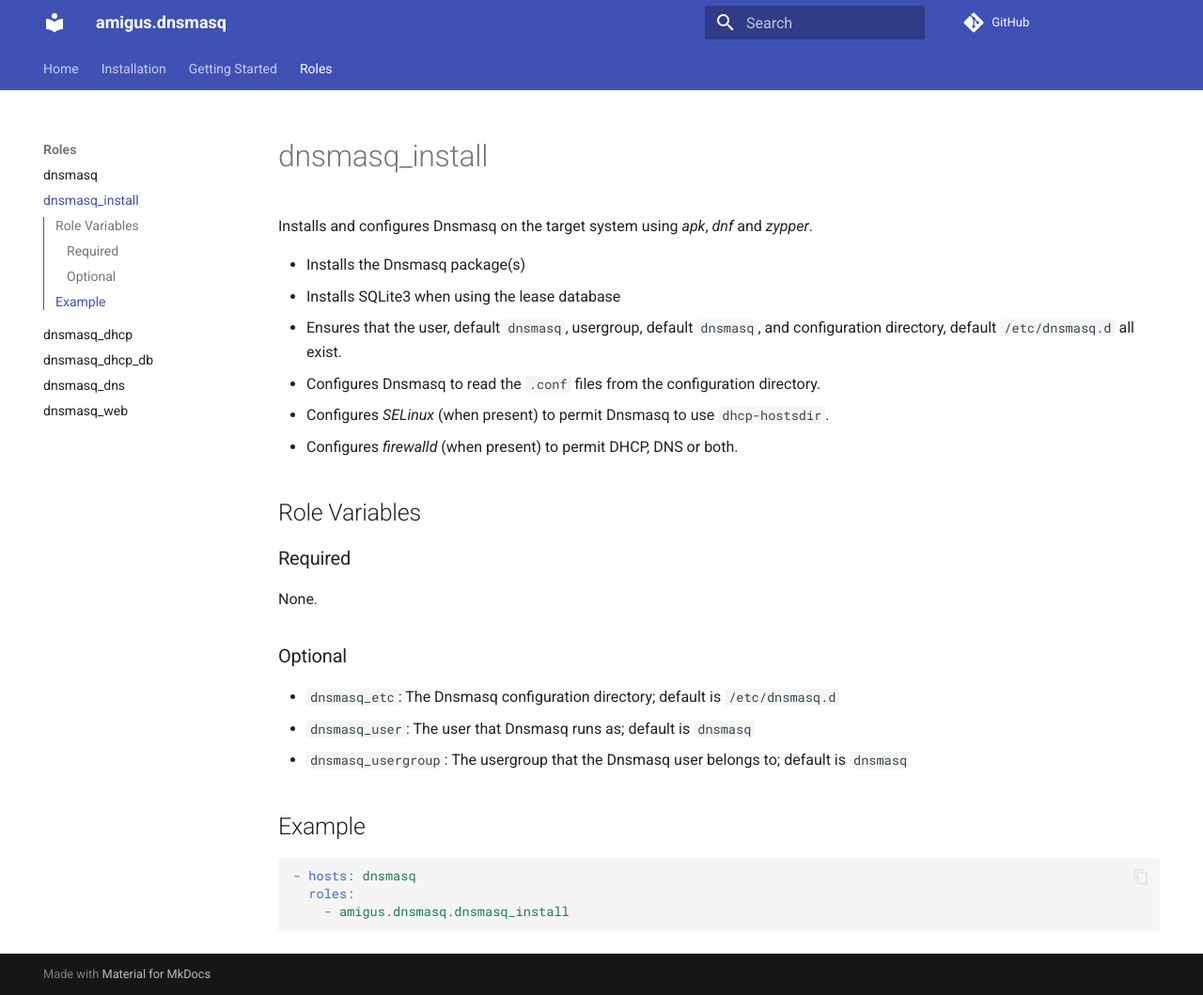
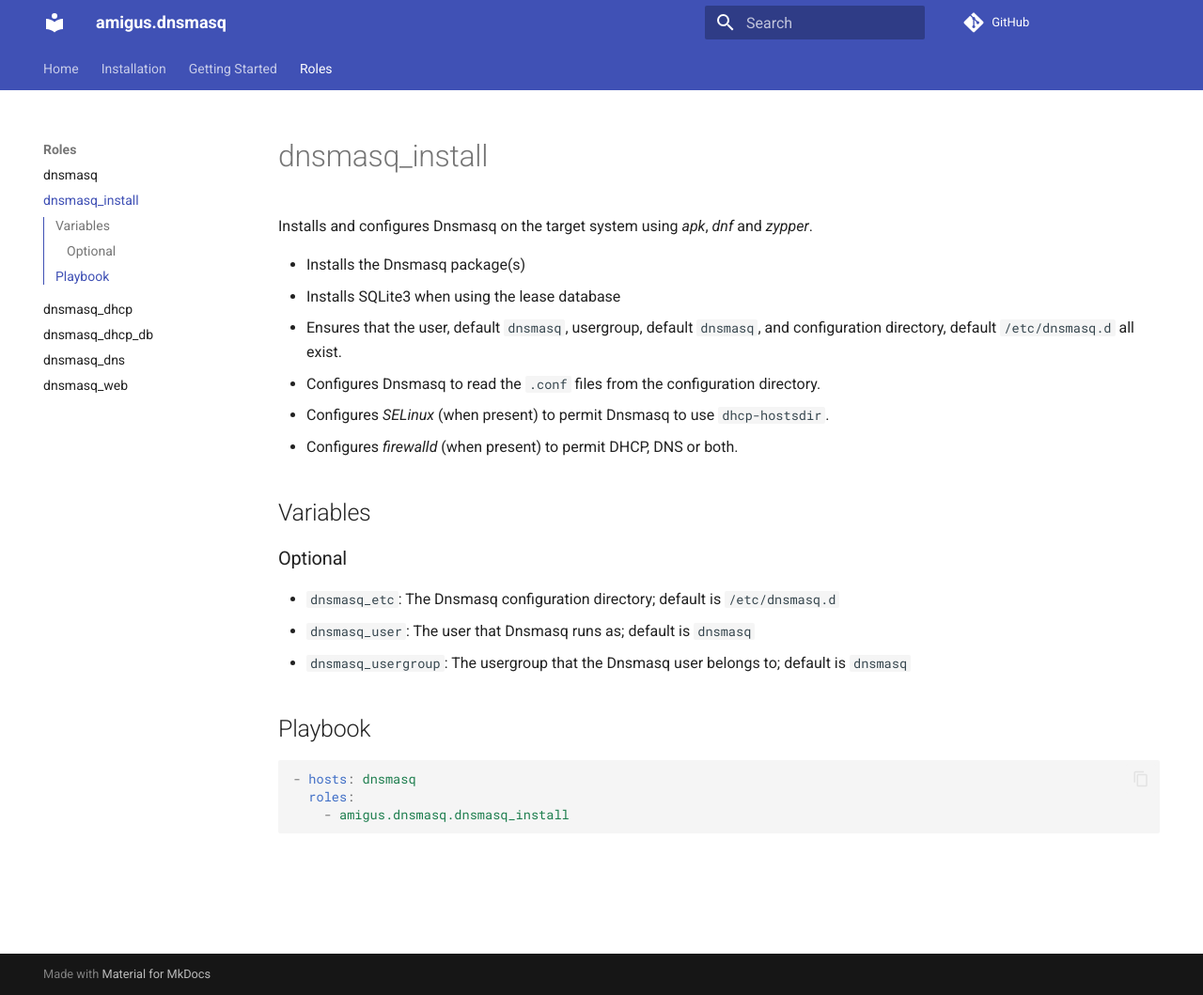
Before and after one commit to amigus/dnsmasq-ansible, an MkDocs documentation site: the page built from docs/roles/dnsmasq_install.md, in a window 1280 px wide and 1059 px high. Shown: the whole window at 94% size. Built offline with MkDocs 1.6.1 and Material for MkDocs 9.7.7, drawn with Linux system fonts in a browser that asks for light colours; comment, search, counter and statistics services are not loaded.

Commit message:
Formatting (headers).

````diff
--- a/roles/dnsmasq_dhcp/README.md
+++ b/roles/dnsmasq_dhcp/README.md
@@ -43,7 +43,7 @@ The role manages a file containing `dhcp-host` configuration values.
 It passes the file to Dnsmasq in the `dhcp-hostsfile` parameter.
 It also sets the `dhcp-hostsdir` from the `dnsmasq_dhcp_hosts_dir` variable.
 
-## Role Variables
+## Variables
 
 ### Required
 
--- a/roles/dnsmasq_dhcp_db/README.md
+++ b/roles/dnsmasq_dhcp_db/README.md
@@ -26,7 +26,7 @@ The leases and clients tables are maintained by the script.
 The leases table contains current leases.
 The clients table contains a list of current and past clients.
 
-## Role Variables
+## Variables
 
 ### Required
 
--- a/roles/dnsmasq_dns/README.md
+++ b/roles/dnsmasq_dns/README.md
@@ -40,7 +40,7 @@ A server can contain one or more `domain` and `network` values.
 Adding a `domain` or list of `domains` to a server configures Dnsmasq to forward queries for it/them to the server.
 Adding a `network` or list of `networks` forwards reverse-DNS queries, i.e., IP to name queries to the corresponding server.
 
-## Role Variables
+## Variables
 
 ### Optional
 
--- a/roles/dnsmasq_install/README.md
+++ b/roles/dnsmasq_install/README.md
@@ -11,11 +11,7 @@ Installs and configures Dnsmasq on the target system using _apk_, _dnf_ and _zyp
 - Configures _SELinux_ (when present) to permit Dnsmasq to use `dhcp-hostsdir`.
 - Configures _firewalld_ (when present) to permit DHCP, DNS or both.
 
-## Role Variables
-
-### Required
-
-None.
+## Variables
 
 ### Optional
 
@@ -26,7 +22,7 @@ None.
 - `dnsmasq_usergroup`: The usergroup that the Dnsmasq user belongs to;
   default is `dnsmasq`
 
-## Example
+## Playbook
 
 ```yaml
 - hosts: dnsmasq
--- a/roles/dnsmasq_web/README.md
+++ b/roles/dnsmasq_web/README.md
@@ -4,7 +4,7 @@ Installs the [dnsmasq-web](https://github.com/amigus/dnsmasq-web) REST API.
 It has methods for managing DHCP leases and querying client and request data.
 It also manages DHCP revervations as files in `dhcp-hostsdir`.
 
-## Role Variables
+## Variables
 
 ### Required
 
@@ -21,7 +21,7 @@ It also manages DHCP revervations as files in `dhcp-hostsdir`.
 - `dnsmasq_web_pid_file`: Path to the daemon's PID file;
   default is `/run/dnsmasq-web.pid`
 
-## Example
+## Playbook
 
 ```yaml
 - hosts: dnsmasq
````
Also changed, not shown: other parts of roles/dnsmasq_dhcp/README.md (+1 -1 lines), other parts of roles/dnsmasq_dhcp_db/README.md (+1 -1 lines), other parts of roles/dnsmasq_dns/README.md (+1 -1 lines), roles/dnsmasq/README.md (+1 -1 lines).
